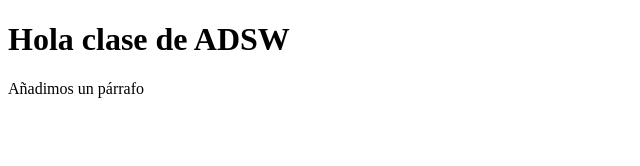
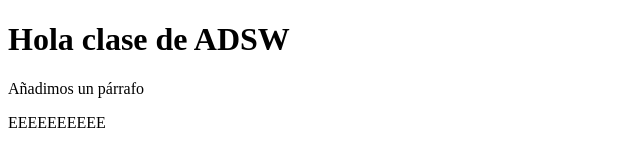
Before and after one commit to Palomaine21/proyectoGit, a plain HTML site: page index.html in a window 1280 px wide. Shown: the whole page, without its empty margins (0-640 px from the left). Drawn offline with Linux system fonts and the light colour scheme.

Commit message:
Update index.html

```diff
--- a/index.html
+++ b/index.html
@@ -8,5 +8,6 @@
 <body>
     <h1>Hola clase de ADSW</h1>
     <p>Añadimos un párrafo</p>
+    <p>EEEEEEEEEE</p>
 </body>
 </html>
```
